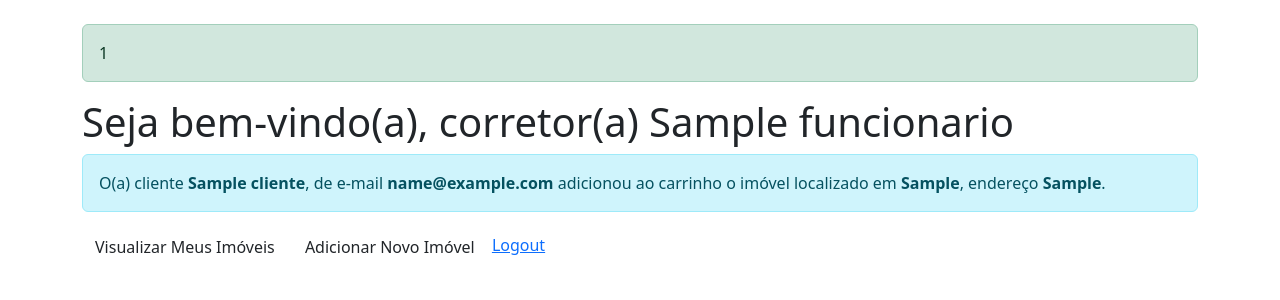
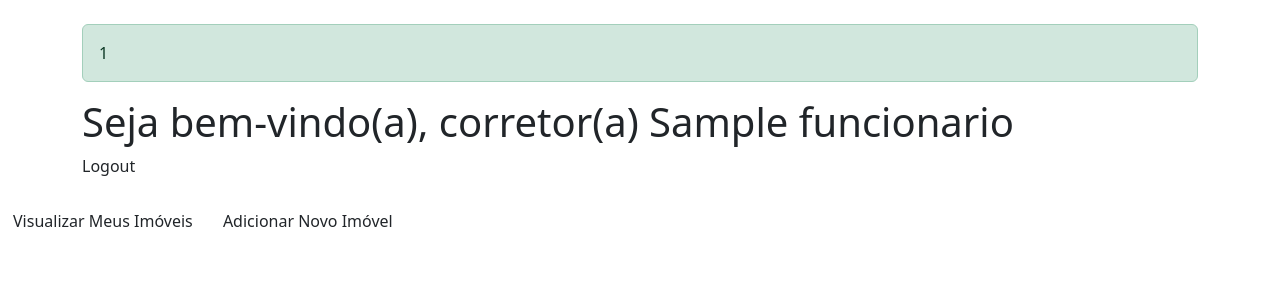
Before and after one commit to annegdornelles/cianmanImoveis, a PHP site: page /corretorImoveis.php in a window 1280 px wide. Shown: the top 300 px of the page. Run offline with PHP 8.4, Linux system fonts and the light colour scheme; the visitor is signed in with stand-in values (Sample User, id 1); tables that the repository leaves empty or names only in its code hold one stand-in row (values such as "Sample post").

Commit message:
Update corretorImoveis.php

```diff
--- a/corretorImoveis.php
+++ b/corretorImoveis.php
@@ -7,6 +7,7 @@
     <title>Imóveis</title>
     <link href="https://cdn.jsdelivr.net/npm/bootstrap@5.3.2/dist/css/bootstrap.min.css" rel="stylesheet">
     <link rel="stylesheet" type="text/css" href="src/css/styleCorretorImoveis.css">
+    <nav>
 
 </head>
 
@@ -14,21 +15,24 @@
     <div class="container my-4">
 
         <?php
-        session_start();
+        session_start();  // Inicia a sessão
         if (isset($_SESSION['mensagem_sucesso'])) {
             echo "<div class='alert alert-success'>" . $_SESSION['mensagem_sucesso'] . "</div>";
 
+            // Remove a mensagem da sessão após exibi-la para não mostrar em recarregamentos futuros
             unset($_SESSION['mensagem_sucesso']);
         }
 
+        // Verifica se o usuário está logado e é um corretor
         if (!isset($_SESSION['email']) || $_SESSION['role'] !== 'corretor') {
             header('Location: login.php');
             exit();
         }
 
+        // Conexão com o banco de dados
         $host = 'localhost';
         $user = 'root';
-        $password = '';
+        $password = '12345';
         $database = 'cianman';
         $mysqli = new mysqli($host, $user, $password, $database);
 
@@ -36,6 +40,8 @@
         if ($mysqli->connect_error) {
             die('Erro de conexão: ' . $mysqli->connect_error);
         }
+
+
         if (isset($_SESSION['email'])) {
             $email = $_SESSION['email'];
             $query = "SELECT nome FROM funcionarios WHERE email = '$email'";
@@ -48,78 +54,20 @@
             }
         }
 
-        $stmt = $mysqli->prepare("SELECT id FROM funcionarios WHERE email = ?");
-$stmt->bind_param("s", $email); // "s" indica que estamos vinculando um valor de tipo string
-$stmt->execute();
-$result = $stmt->get_result();
 
-if ($result->num_rows > 0) {
-    $row = $result->fetch_assoc();
-    $funcionariosId = $row['id']; // ID do funcionário correspondente ao e-mail
-} else {
-    echo "Nenhum funcionário encontrado com o e-mail fornecido.";
-    exit();
-}
-
-$stmt->close();
-
-// Consulta para verificar os imóveis do funcionário no carrinho (consultas preparadas para evitar SQL Injection)
-$query = "
-    SELECT
-    carrinho.imovelId,
-    imovel.cidade AS cidadeImovel,
-    imovel.logradouro AS enderecoImovel,
-    imovel.funcionariosId,
-    carrinho.clienteCpf,
-    cliente.nome AS nomeCliente,
-    cliente.email AS emailCliente
-FROM carrinho
-INNER JOIN imoveis imovel ON carrinho.imovelId = imovel.id
-INNER JOIN clientes cliente ON carrinho.clienteCpf = cliente.cpf
-WHERE imovel.funcionariosId = ? ";
-
-$stmt = $mysqli->prepare($query);
-$stmt->bind_param("i", $funcionariosId); // "i" indica que estamos vinculando um valor de tipo inteiro (ID do funcionário)
-$stmt->execute();
-$result = $stmt->get_result();
-
-if ($result->num_rows > 0) {
-    // Exibe um aviso para cada imóvel adicionado ao carrinho
-    while ($row = $result->fetch_assoc()) {
-        $nomeCliente = htmlspecialchars($row['nomeCliente']);
-        $emailCliente = htmlspecialchars($row['emailCliente']);
-        $cidadeImovel = htmlspecialchars($row['cidadeImovel']);
-        $enderecoImovel = htmlspecialchars($row['enderecoImovel']);
-
-        echo "<div class='alert alert-info'>";
-        echo "O(a) cliente <strong>$nomeCliente</strong>, de e-mail <strong>$emailCliente</strong> adicionou ao carrinho o imóvel localizado em <strong>$cidadeImovel</strong>, endereço <strong>$enderecoImovel</strong>.";
-        echo "</div>";
-    }
-} else {
-    echo "<p>Nenhum imóvel foi adicionado ao carrinho por seus clientes.</p>";
-}
-
-$stmt->close();
-$mysqli->close();
         ?>
+        <a class='nav-link' href='src/controller/logoutController.php'>Logout</a>
+        </nav>
         <form method="GET">
             <button type="submit" class="btn btn-view" name="visualizar" value="1">Visualizar Meus Imóveis</button>
             <button type="submit" class="btn btn-add" name="adicionar" value="1">Adicionar Novo Imóvel</button>
-            <a href="src/controller/logoutcontroller.php">Logout</a>
         </form>
 
         <?php
 
-if (!isset($_SESSION['email'])) {
-    echo "Usuário não autenticado.";
-    exit();
-}
-
-$email = $_SESSION['email'];
-
         $host = 'localhost';
         $user = 'root';
-$password = '';
+        $password = '12345';
         $database = 'cianman';
 
         $mysqli = new mysqli($host, $user, $password, $database);
@@ -128,19 +76,8 @@ if ($mysqli->connect_error) {
             die('Erro de conexão: ' . $mysqli->connect_error);
         }
 
-$stmt = $mysqli->prepare("SELECT id FROM funcionarios WHERE email = ?");
-$stmt->bind_param("s", $email);
-$stmt->execute();
-$result = $stmt->get_result();
-
-if ($result->num_rows > 0) {
-    $row = $result->fetch_assoc();
-    $funcionariosId = $row['id'];
-} else {
-    echo "Nenhum funcionário encontrado com o e-mail fornecido.";
-}
-
-$stmt->close();
+        // Variável de ID do corretor
+        $funcionariosId = 1;
 
         // Função para visualizar imóveis
         function visualizarImoveis($mysqli, $funcionariosId)
@@ -159,7 +96,6 @@ $stmt->close();
                     echo "<li>";
                     echo "<strong>" . htmlspecialchars($imovel['logradouro']) . ", " . htmlspecialchars($imovel['numCasa']) . "</strong><br>";
                     //     echo "<input type='hidden' name='id' value='imovel' oninput='imovelDetalhes()'>";
-                    // Supondo que você tenha um array de imóveis e queira tornar o id do imóvel clicável
 
 
 
```
Lines whose indentation alone changed are shown as unchanged.
